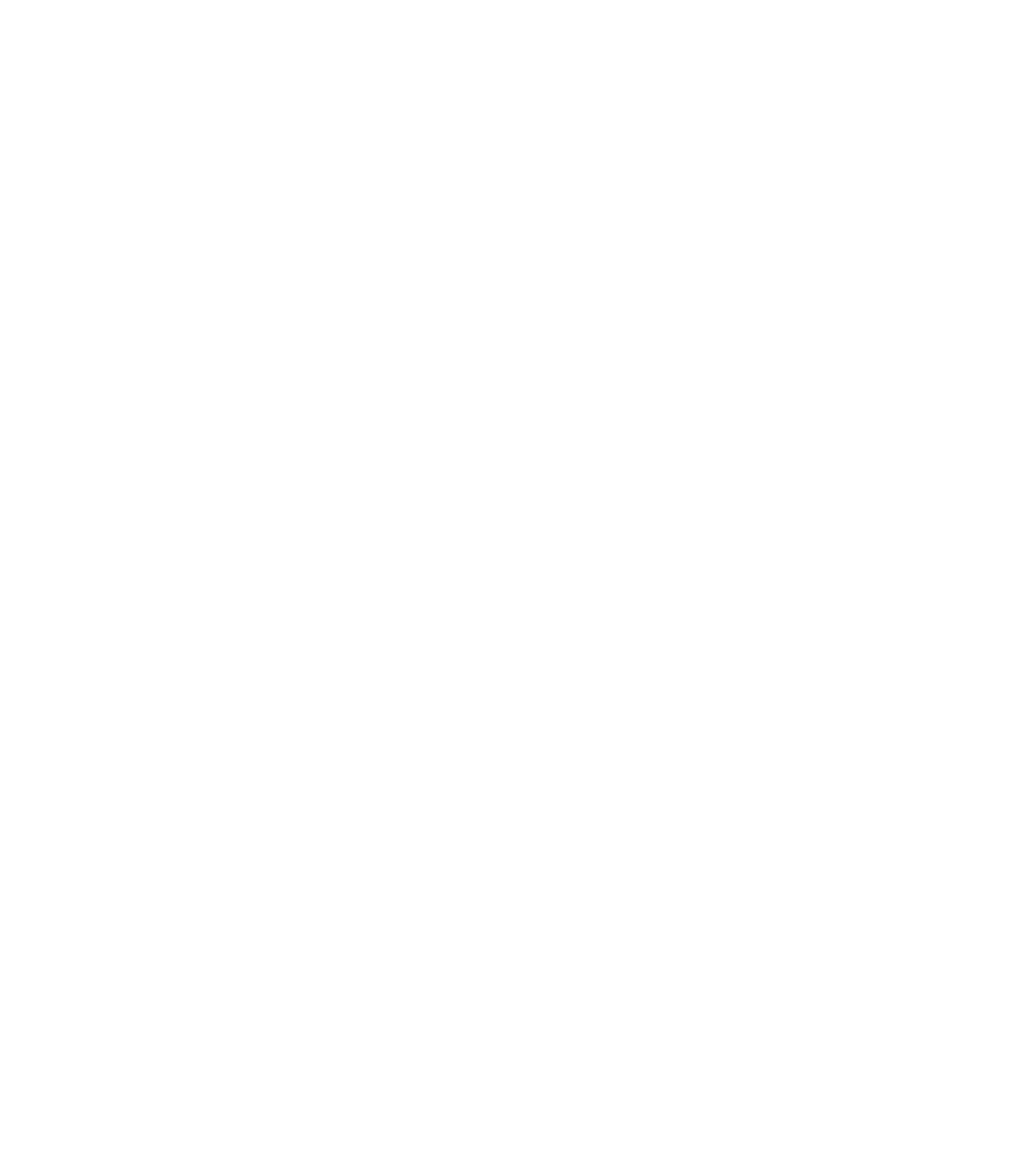
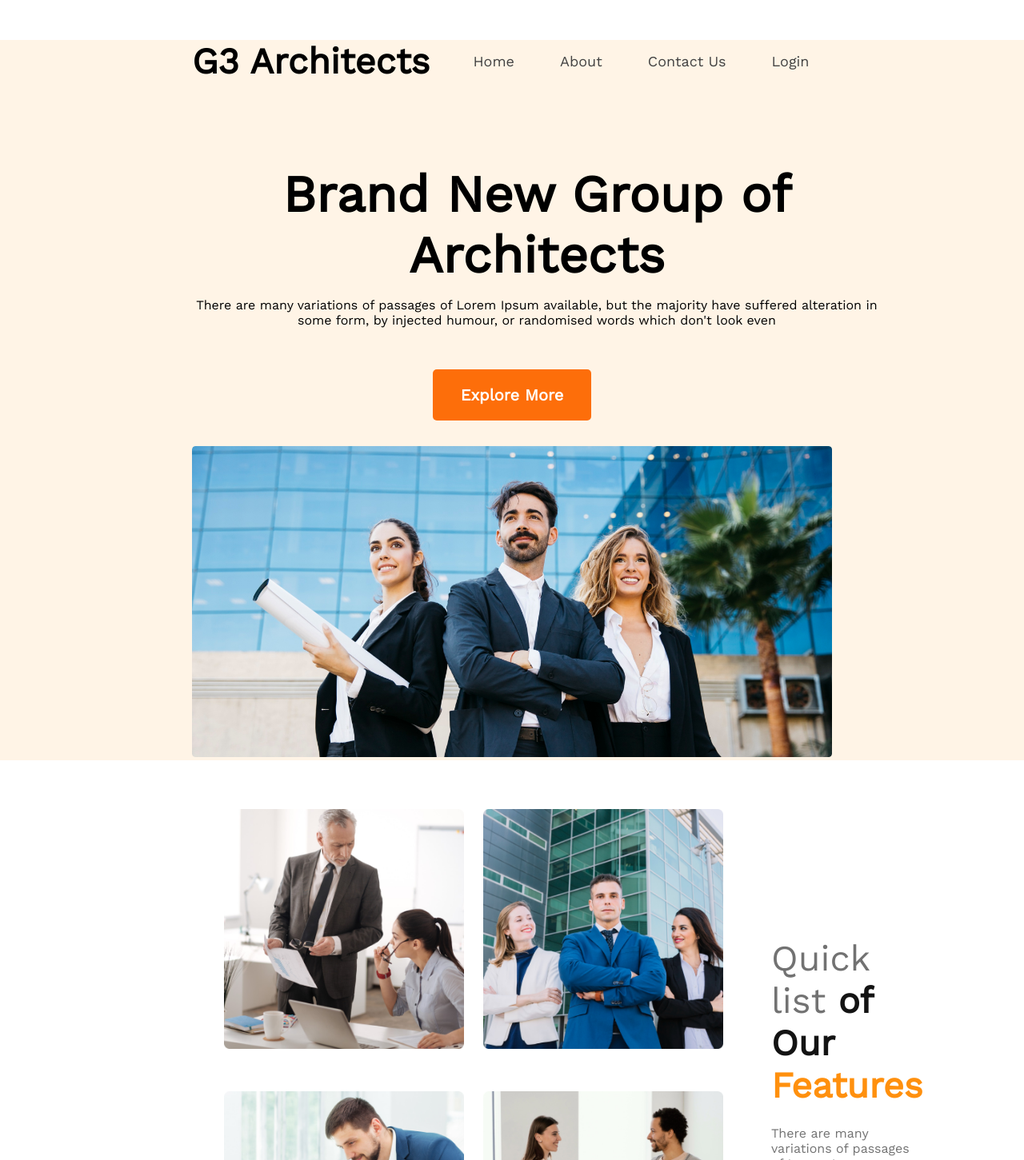
Before and after one commit to evangelion96/assignment_2, a plain HTML site: page index.html in a window 1280 px wide. Shown: the top 1451 px of the page at 80% size. Before the commit the page ends 800 px from the top, so only its background shows below. Drawn offline with nearby package versions, Linux system fonts and the light colour scheme.

Commit message:
second push

```diff
--- a/index.html
+++ b/index.html
@@ -1,12 +1,104 @@
 <!DOCTYPE html>
 <html lang="en">
+
 <head>
     <meta charset="UTF-8">
     <meta http-equiv="X-UA-Compatible" content="IE=edge">
     <meta name="viewport" content="width=device-width, initial-scale=1.0">
     <title>Architect</title>
+    <link rel="stylesheet" href="styles/arc.css">
+    <link rel="preconnect" href="https://fonts.googleapis.com">
+    <link rel="preconnect" href="https://fonts.gstatic.com" crossorigin>
+    <link href="https://fonts.googleapis.com/css2?family=Work+Sans&display=swap" rel="stylesheet">
+
 </head>
+
 <body>
+    <!-- header part with nav bar and introduction -->
+    <header class="header">
+        <nav>
+            <h1 class="nav-title">G3 Architects</h1>
+            <ul>
+                <li>Home</li>
+                <li>About</li>
+                <li>Contact Us </li>
+                <li>Login</li>
+            </ul>
+        </nav>
 
+        <section class="introduction">
+            <div class="intro">
+                <article class="intro-info">
+                    <h1 class="intro-title">Brand New Group of Architects </h1>
+                    <p>There are many variations of passages of Lorem Ipsum available, but the majority have suffered alteration in some form, by injected humour, or randomised words which don't look even</p>
+                </article>
+                <button class="btn-primary"> Explore More</button>
+                <img src="images/banner.png" alt="">
+            </div>
+
+        </section>
+    </header>
+
+
+    <!-- Body section -->
+    <main>
+
+        <section class="feature-head">
+            <div class="gallery">
+                <img src="images/team1.png" alt="">
+                <img src="images/team2.png" alt="">
+                <img src="images/team3.png" alt="">
+                <img src="images/team4.png" alt="">
+            </div>
+            <div class="heading">
+                <h2 id="head1">Quick list <span style="color: #131313; font-weight: 700;">of Our</span></h2>
+                <h2 id="head2">Features</h2>
+                <p>There are many variations of passages of Lorem Ipsum available, but the majority have suffered alteration in some form, by injected humour, or randomised words which don't look even</p>
+                <button class="btn-primary"> Explore More</button>
+
+            </div>
+        </section>
+
+        <section class="features">
+            <div class="feature-list">
+                <div class="list-title">
+                    <h2 class="list-heading">Features you will love & enjoy</h2>
+                </div>
+                <p>There are many variations of passages of Lorem Ipsum available, but the majority have suffered alteration in some form, by injected humour, or randomised words which don't look even</p>
+                <div class="features-container">
+                    <div class="feature">
+                        <h3>Dexktop & Mobile Version</h3>
+                        <p>There are many variations of passages of Lorem Ipsum available, but the majority have suffered alteration in some form, by injected humour, or randomised...........</p>
+                    </div>
+                    <div class="feature">
+                        <h3>Drag & Drop Builder</h3>
+                        <p>There are many variations of passages of Lorem Ipsum available, but the majority have suffered alteration in some form, by injected humour, or randomised...........</p>
+                    </div>
+                    <div class="feature">
+                        <h3>Awesome Modern Design</h3>
+                        <p>There are many variations of passages of Lorem Ipsum available, but the majority have suffered alteration in some form, by injected humour, or randomised...........</p>
+                    </div>
+                    <div class="feature">
+                        <h3>Super Easy to Edit</h3>
+                        <p>There are many variations of passages of Lorem Ipsum available, but the majority have suffered alteration in some form, by injected humour, or randomised...........</p>
+                    </div>
+                </div>
+
+            </div>
+            <div class="arc-image">
+                <img src="images/architect.png" alt="">
+                <button class="btn-primary"><span style="font-weight: 700; font-size: 65px;">10+Year</span> Experience</button>
+            </div>
+        </section>
+
+        <!-- fact section -->
+
+    </main>
+
+    <!-- footer or end section -->
+    <footer>
+
+    </footer>
 </body>
+
 </html>
--- /dev/null
+++ b/styles/arc.css
@@ -0,0 +1,229 @@
+/* Variables */
+:root {
+    --clr1: #424242;
+    --clr2: #FF900E;
+    --clr3: #727272;
+
+}
+
+/* global styles */
+* {
+    margin: 0;
+    padding: 0;
+    font-family: 'Work Sans', sans-serif
+}
+
+html,
+body {
+
+    height: 100%;
+
+
+
+}
+
+h1 {
+    margin: 0;
+}
+
+a {
+    text-decoration: none;
+}
+
+li {
+    list-style: none;
+}
+
+img {
+    width: 100%;
+}
+
+.btn-primary {
+    color: #FFFFFF;
+    font-weight: 700;
+    font-size: 20px;
+    border: 0;
+    padding: 18px 35px;
+    height: 64px;
+    border-radius: 5px;
+    background: #FD6E0A;
+}
+
+/* ---------
+      header style
+-------------------*/
+
+.header {
+    background: rgba(255, 144, 14, 0.1);
+}
+
+/* nav */
+.nav-title {
+    font-weight: 700;
+    font-size: 45px;
+}
+
+.header h2 {
+    margin-top: 0;
+}
+
+
+nav {
+    display: flex;
+    justify-content: space-between;
+    margin: 50px 240px 0;
+}
+
+nav ul {
+    display: flex;
+    align-items: center;
+    justify-content: space-around;
+    margin-top: 13px;
+    width: 477px;
+    height: 26px;
+    font-weight: 500;
+    font-size: 18px;
+    color: var(--clr1);
+}
+
+
+/* intro */
+
+.introduction {
+    padding: 102px 240px 0;
+}
+
+
+.intro {
+    text-align: center;
+
+}
+
+.intro-info {
+    width: 862px;
+    height: 225px;
+    margin: 0 auto;
+
+}
+
+.intro-title {
+    font-weight: 700;
+    font-size: 64px;
+    margin-bottom: 15px;
+
+}
+
+.intro p {
+    font-weight: 400;
+    font-size: 16px;
+
+}
+
+.intro .btn-primary {
+    margin: 32px 0;
+}
+
+/* features portion */
+
+/* feature head */
+.feature-head {
+    display: flex;
+    gap: 60px;
+    margin-top: 61px;
+}
+
+.gallery {
+    display: grid;
+    grid-template-columns: repeat(2, 1fr);
+    grid-column-gap: 24px;
+    grid-row-gap: 24px;
+    margin-left: 280px;
+}
+
+.gallery img {
+    width: 300px;
+    height: 300px;
+}
+
+.heading {
+    margin-right: 250px;
+    margin-top: 160px;
+
+
+}
+
+#head1 {
+    font-weight: 500;
+    font-size: 45px;
+    color: var(--clr3);
+}
+
+#head2 {
+    font-weight: 700;
+    font-size: 45px;
+    color: var(--clr2);
+}
+
+.heading p {
+    font-weight: 400;
+    font-size: 16px;
+    color: var(--clr3);
+    margin: 24px 0 32px;
+}
+
+
+/* feature list */
+
+.features {
+    display: flex;
+    gap: 54px;
+    margin: 130px 200px 0 240px;
+}
+
+.feature-list {
+    width: 586px;
+}
+
+.list-title {
+    border-left: 5px solid var(--clr2);
+    padding-left: 21px;
+    margin-bottom: 24px;
+}
+
+.list-heading {
+    font-weight: 700;
+    font-size: 45px;
+}
+
+.feature-list p {
+    font-weight: 400;
+    font-size: 16px;
+}
+
+.features-container {
+    margin-top: 30px;
+    padding-left: 20px;
+}
+
+.feature {
+    margin: 30px 0 50px;
+}
+
+.arc-image {
+    position: relative;
+    padding-left: 92px;
+    padding-bottom: 77px
+
+}
+
+
+
+.arc-image .btn-primary {
+    width: 342px;
+    height: 200px;
+    font-weight: 500;
+    font-size: 25px;
+    position: absolute;
+    left: 0;
+    bottom: 0;
+}
```
